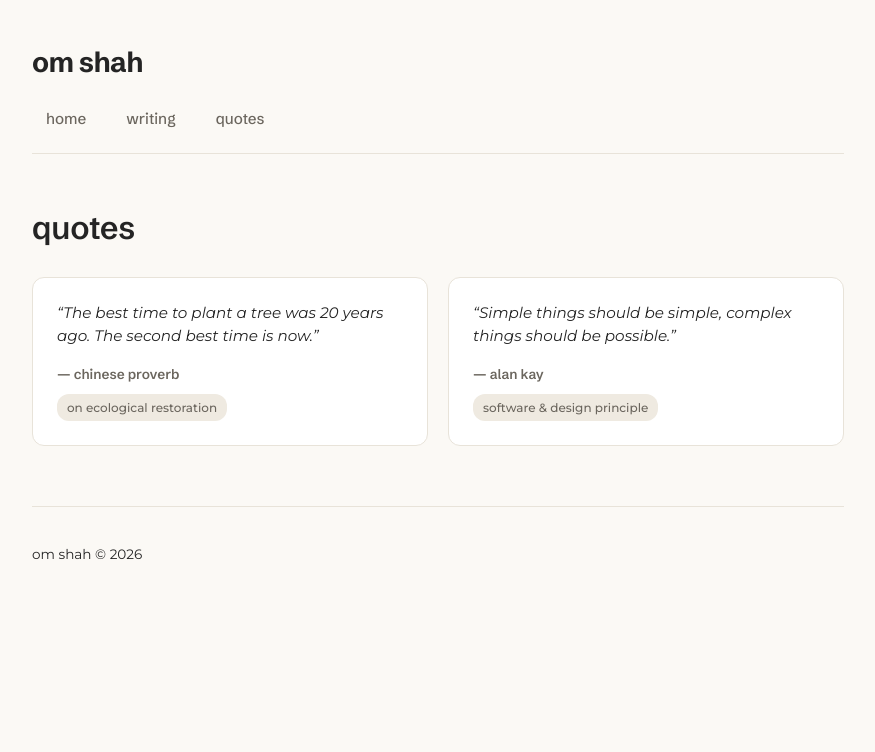
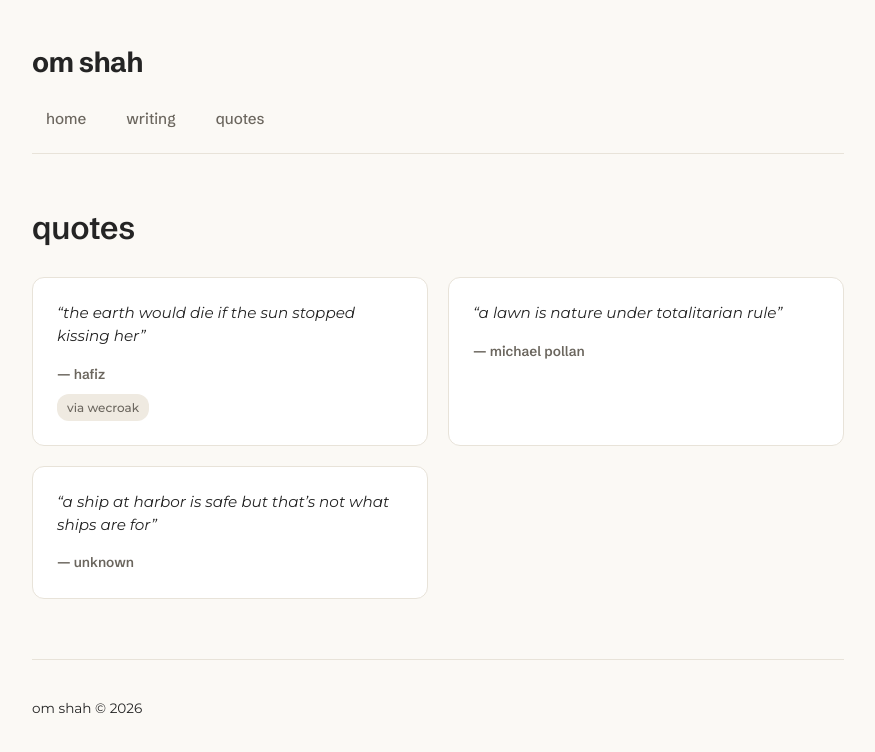
Before and after one commit to om-shhh/om-shhh.github.io, a Jekyll site: the page built from quotes.md, in a window 1280 px wide. Shown: the top 752 px of the page, without its empty margins (202-1077 px from the left). Built offline with Jekyll 4.4.1, drawn with Linux system fonts in a browser that asks for light colours.

Commit message:
adding some essays and quotes

```diff
--- a/_data/quotes.yml
+++ b/_data/quotes.yml
@@ -1,7 +1,11 @@
-- quote: "The best time to plant a tree was 20 years ago. The second best time is now."
-  author: "Chinese Proverb"
-  note: "On ecological restoration"
+- quote: "the earth would die if the sun stopped kissing her"
+  author: "hafiz"
+  note: "via wecroak"
 
-- quote: "Simple things should be simple, complex things should be possible."
-  author: "Alan Kay"
-  note: "Software & Design principle"
+- quote: "a lawn is nature under totalitarian rule"
+  author: "Michael Pollan"
+  note:
+
+- quote: "a ship at harbor is safe but that’s not what ships are for"
+  author: "unknown"
+  note:
```
Also changed, not shown: _writing/sample-essay-1.md (deleted, +0 -8 lines), _writing/the-man.md (added, +27 -0 lines).
